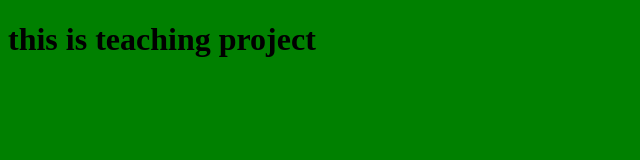
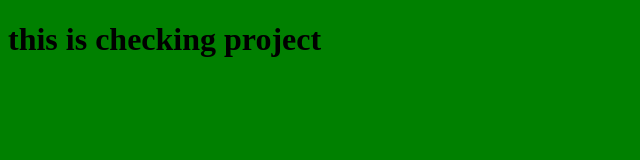
Before and after one commit to raheel-siddique/teaching, a plain HTML site: page index.html in a window 1280 px wide. Shown: the whole page, without its empty margins (0-640 px from the left). Drawn offline with Linux system fonts and the light colour scheme.

Commit message:
this is my first commit

```diff
--- a/index.html
+++ b/index.html
@@ -8,6 +8,6 @@
     <title>Document</title>
 </head>
 <body>
-    <h1>this is teaching project</h1>
+    <h1>this is checking project</h1>
 </body>
 </html>
```
